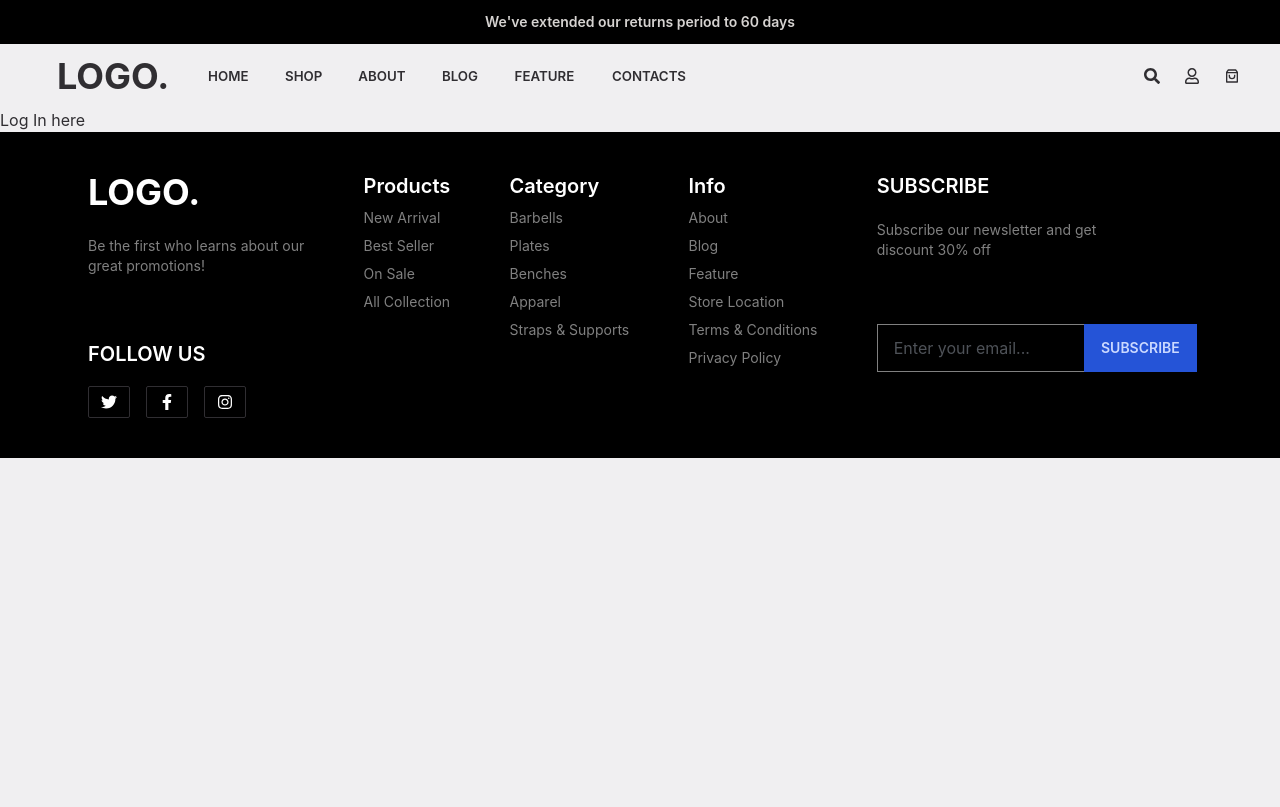
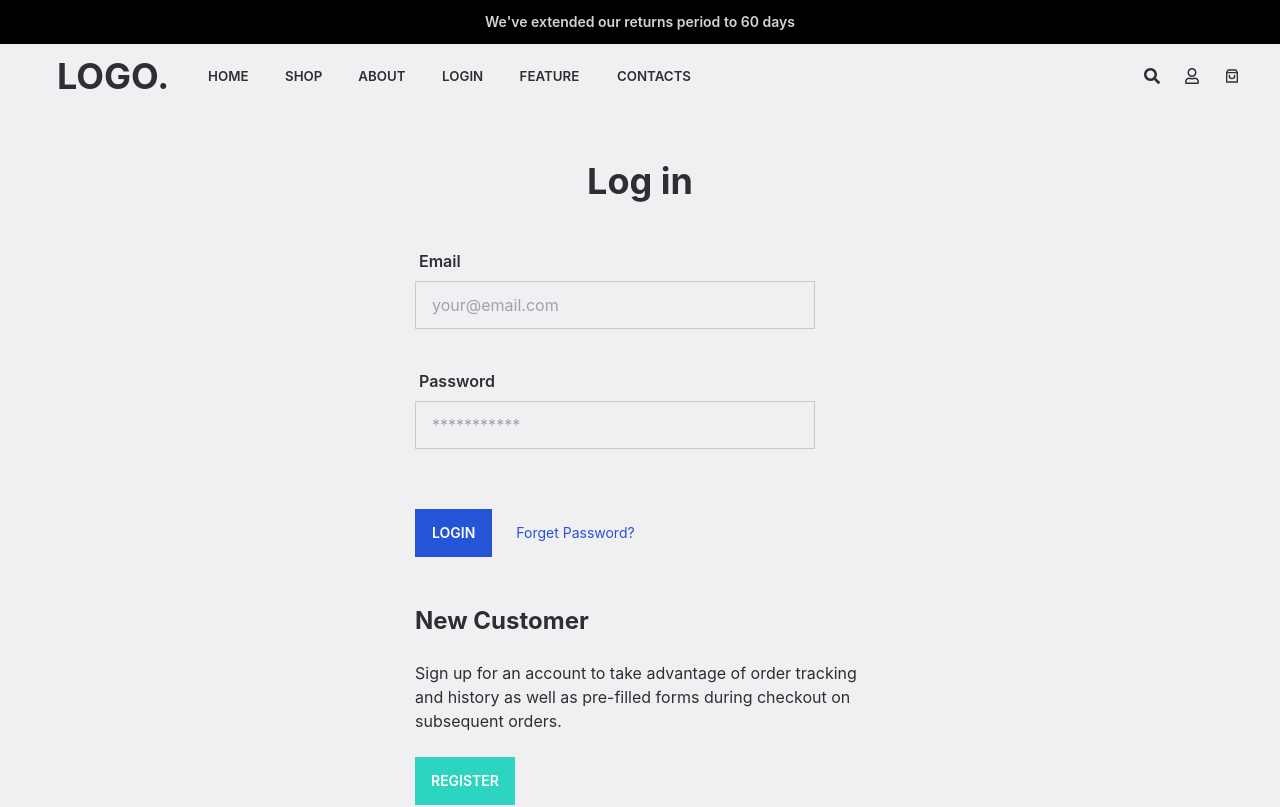
Before and after one commit to fazlarabby1/genesys-task, a React (Create React App) app: page /login in a window 1280 px wide. Shown: the top 807 px of the page. Built offline with nearby package versions, Linux system fonts and the light colour scheme.

Commit message:
created the login page

```diff
--- a/package.json
+++ b/package.json
@@ -10,6 +10,7 @@
     "firebase": "^9.17.1",
     "react": "^18.2.0",
     "react-dom": "^18.2.0",
+    "react-hook-form": "^7.43.1",
     "react-hot-toast": "^2.4.0",
     "react-icons": "^4.7.1",
     "react-router-dom": "^6.8.1",
--- a/src/Pages/LogIn/LogIn.js
+++ b/src/Pages/LogIn/LogIn.js
@@ -1,9 +1,36 @@
-import React from 'react';
+import React, { useState } from 'react';
+import { useForm } from 'react-hook-form';
 
 const LogIn = () => {
+
+    const { register, handleSubmit } = useForm();
+    const [data, setData] = useState('');
     return (
-        <div>
-            <h1>Log In here</h1>
+        <div className='h-[750px] flex justify-center items-center'>
+            <div>
+                <h1 className='text-4xl font-bold text-center mb-10'>Log in</h1>
+                <form onSubmit={handleSubmit((data) => setData(JSON.stringify(data)))}>
+                    <div className="form-control w-full max-w-xs mb-8">
+                        <label className="label">
+                            <span className="font-semibold">Email</span>
+                        </label>
+                        <input {...register("email")} type="email" placeholder="your@email.com" className="input input-bordered rounded-none w-full md:w-[400px]" />
+                    </div>
+                    <div className="form-control w-full max-w-xs mb-[60px]">
+                        <label className="label">
+                            <span className="font-semibold">Password</span>
+                        </label>
+                        <input {...register("password")} type="password" placeholder="***********" className="input input-bordered rounded-none w-full md:w-[400px]" />
+                    </div>
+                    <input type="submit" value='LOGIN' className='btn btn-primary rounded-none text-white' />
+                    <span className="font-normal text-sm text-primary ml-6">Forget Password?</span>
+                </form>
+                <div className='mt-12'>
+                    <h1 className='text-2xl font-bold'>New Customer</h1>
+                    <p className='font-normal w-full md:w-[450px] my-6'>Sign up for an account to take advantage of order tracking and history as well as pre-filled forms during checkout on subsequent orders.</p>
+                    <button className='btn bg-teal-400 text-white rounded-none border-none hover:bg-success'>Register</button>
+                </div>
+            </div>
         </div>
     );
 };
--- a/src/Pages/Navbar/Navbar.js
+++ b/src/Pages/Navbar/Navbar.js
@@ -9,7 +9,7 @@ const Navbar = () => {
         <li><Link className='btn btn-ghost' to='/'>Home</Link></li>
         <li><Link className='btn btn-ghost' to='/'>Shop</Link></li>
         <li><Link className='btn btn-ghost' to='/'>About</Link></li>
-        <li><Link className='btn btn-ghost' to='/'>Blog</Link></li>
+        <li><Link className='btn btn-ghost' to='/login'>LogIn</Link></li>
         <li><Link className='btn btn-ghost' to='/'>Feature</Link></li>
         <li><Link className='btn btn-ghost' to='/'>Contacts</Link></li>
     </React.Fragment>
```
Also changed, not shown: 1 other file (tests, documents, lock files or other folders).
